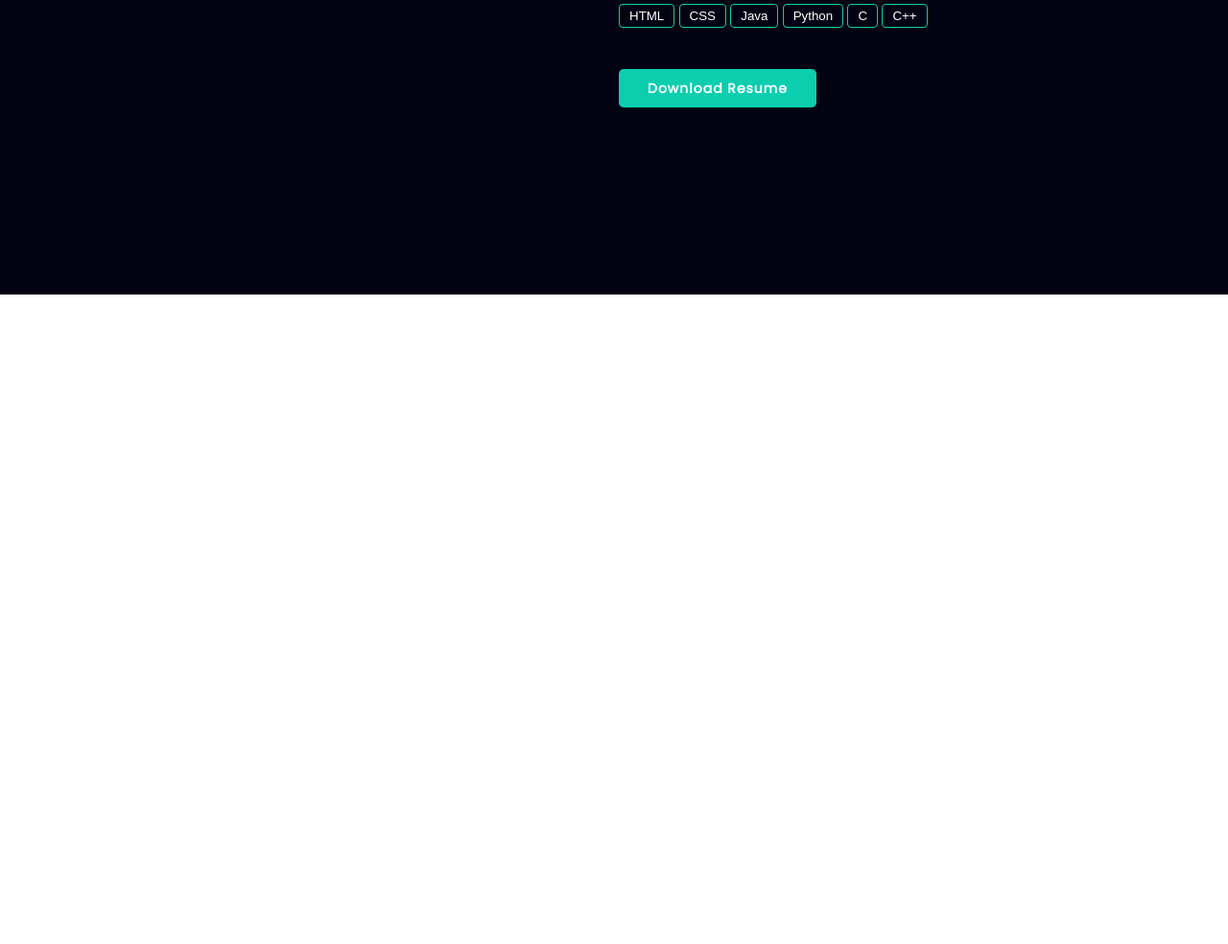
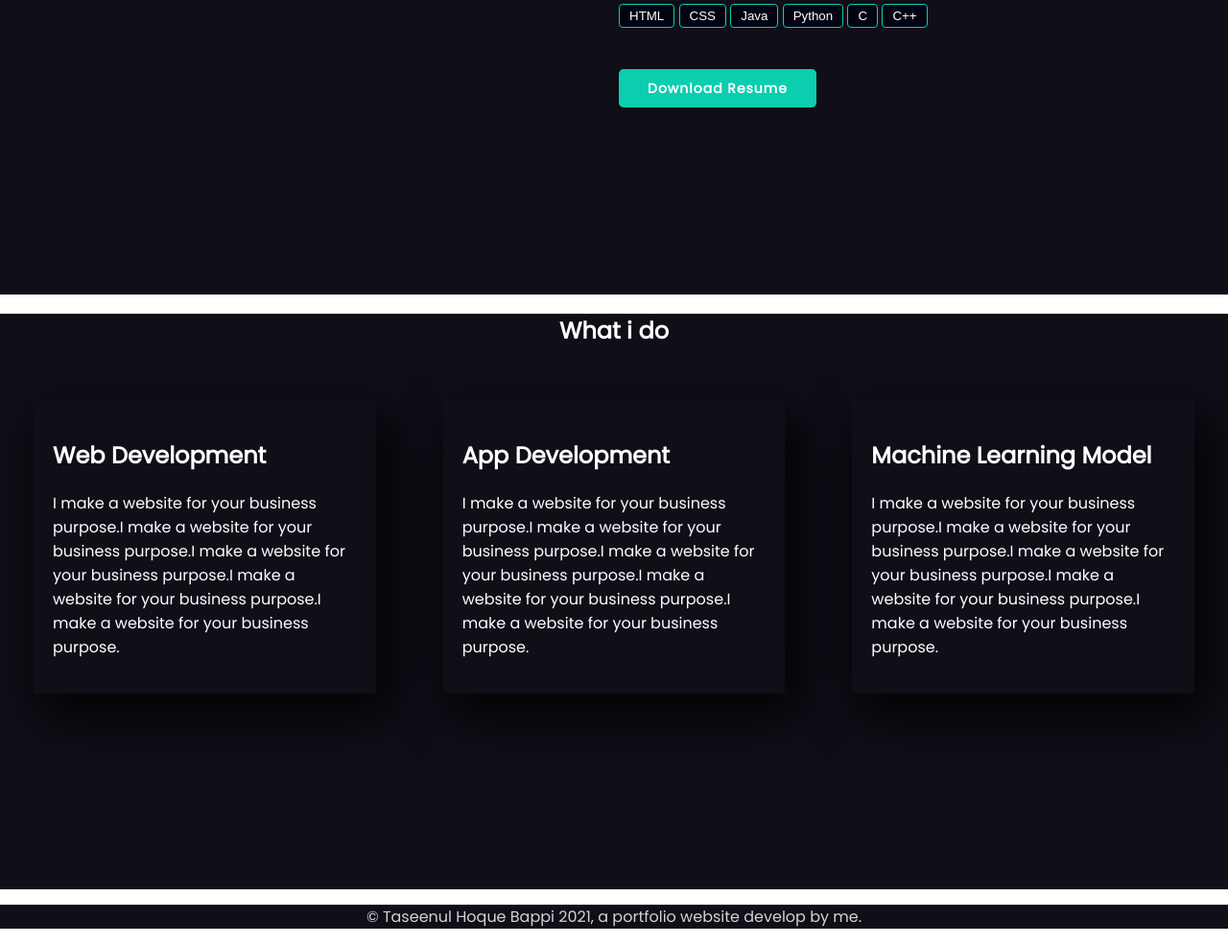
Before and after one commit to taseenbappi/taseen-portfolio, a plain HTML site: page index.html in a window 1280 px wide. Shown: the part 899-1883 px from the top of the page at 96% size. Before the commit the page ends 1206 px from the top, so only its background shows below. Drawn offline with Linux system fonts and the light colour scheme.

Commit message:
index file updated

```diff
--- a/index.html
+++ b/index.html
@@ -75,6 +75,38 @@
 
     </section>
 
+    <section class="what-do-banner">
+        <h1 id="what-do-text">What i do</h1>
+        <div class="flexible-continer">
+
+            <div class="half-width what-do-details">
+                <h2>Web Development</h2>
+                <p>I make a website for your business purpose.I make a website for your business purpose.I make a
+                    website for your business purpose.I make a website for your business purpose.I make a website for
+                    your business purpose.</p>
+            </div>
+            <div class="half-width what-do-details">
+                <h2>App Development</h2>
+                <p>I make a website for your business purpose.I make a website for your business purpose.I make a
+                    website for your business purpose.I make a website for your business purpose.I make a website for
+                    your business purpose.</p>
+            </div>
+            <div class="half-width what-do-details">
+                <h2>Machine Learning Model</h2>
+                <p>I make a website for your business purpose.I make a website for your business purpose.I make a
+                    website for your business purpose.I make a website for your business purpose.I make a website for
+                    your business purpose.</p>
+            </div>
+
+
+
+        </div>
+    </section>
+
+    <footer class="footer">
+        <p>© Taseenul Hoque Bappi 2021, a portfolio website develop by me.</p>
+    </footer>
+
 </body>
 
 </html>
--- a/style.css
+++ b/style.css
@@ -24,14 +24,11 @@ body{
 
 .about-banner{
 
-    background-color: rgb(2, 2, 19);
+    background-color: rgb(16, 14, 23);
     height: 600px;
 
 }
-.about-details{
 
-    padding-bottom: 50px;
-}
 #my-image{
     width: 210px;
     height: 200px;
@@ -128,3 +125,26 @@ body{
     border-radius: 5px;
     margin-top: 50px;
 }
+
+#what-do-text{
+    text-align: center;
+}
+
+.what-do-banner{
+
+    background-color: rgb(16, 14, 23);
+    height: 600px;
+    color: white;
+}
+.what-do-details{
+    padding: 20px;
+    margin: 35px;
+    box-shadow: 10px 20px 50px black;
+}
+
+.footer{
+    background-color: rgb(16, 14, 23);
+    color: rgb(212, 212, 212);
+    text-align: center;
+    height: auto;
+}
```
